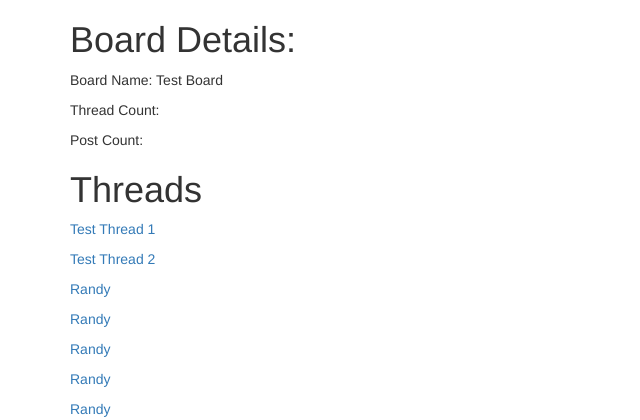
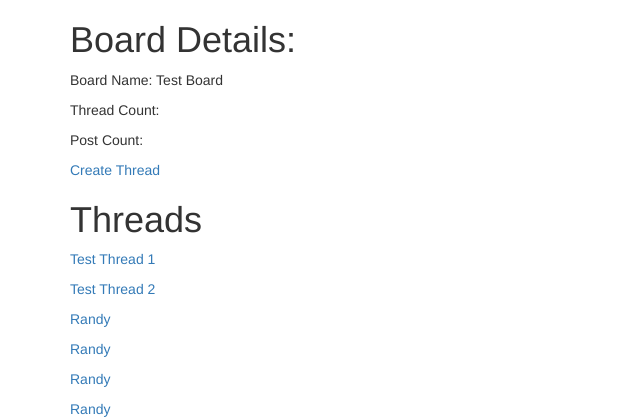
Before and after one commit to RandyForte/django-chanclone, a Django app: page /1/ in a window 1280 px wide. Shown: the part 42-462 px from the top of the page, without its empty margins (0-640 px from the left). Run offline with Django 3.2, Linux system fonts and the light colour scheme; data comes from the database, SQL or seed files in the repository; some libraries are stand-ins or nearby versions.

Commit message:
Added the ability to create a new thread in a given board.

```diff
--- a/chanClone/chanClone/urls.py
+++ b/chanClone/chanClone/urls.py
@@ -18,5 +18,5 @@ from django.contrib import admin
 from chan_app import views
 urlpatterns = [
     url(r'^admin/', admin.site.urls),
-    url(r'^',include('chan_app.urls',namespace='leddit')),
+    url(r'^',include('chan_app.urls',namespace='chan_app')),
 ]
--- a/chanClone/chan_app/templates/chan_app/board_detail.html
+++ b/chanClone/chan_app/templates/chan_app/board_detail.html
@@ -4,6 +4,7 @@
   <p>Board Name: {{board_detail.board_name}}</p>
   <p>Thread Count: </p>
   <p>Post Count: </p>
+  <p><a href="{%url 'chan_app:createthread' 'create'%}">Create Thread</a></p>
   <h1>Threads</h1>
   {%for thread in board_detail.threads.all%}
     <p><a href="{{thread.id}}">{{thread.thread_name}}</a></p>
--- a/chanClone/chan_app/urls.py
+++ b/chanClone/chan_app/urls.py
@@ -4,9 +4,9 @@ from chan_app import views
 app_name = 'chan_app'
 
 urlpatterns = [
-    url(r'^/',views.IndexView.as_view(),name='index'),
+    url(r'^$',views.IndexView.as_view(),name='index'),
     url(r'^boards$',views.BoardListView.as_view(),name='boardlist'),
     url(r'^(?P<pk>[-\w]+)/$',views.BoardDetailView.as_view(),name='boarddetail'),
     url(r'^(?P<board_id>[-\w]+)/(?P<pk>[-\w]+)/$',views.ThreadDetailView.as_view(),name='threaddetail'),
-    url(r'^(?P<board_id>[-\w]+)/create',views.ThreadCreateView.as_view(),name='create'),
+    url(r'^(?P<board_id>[-\w]+)/create',views.ThreadCreateView.as_view(),name='createthread'),
 ]
```
